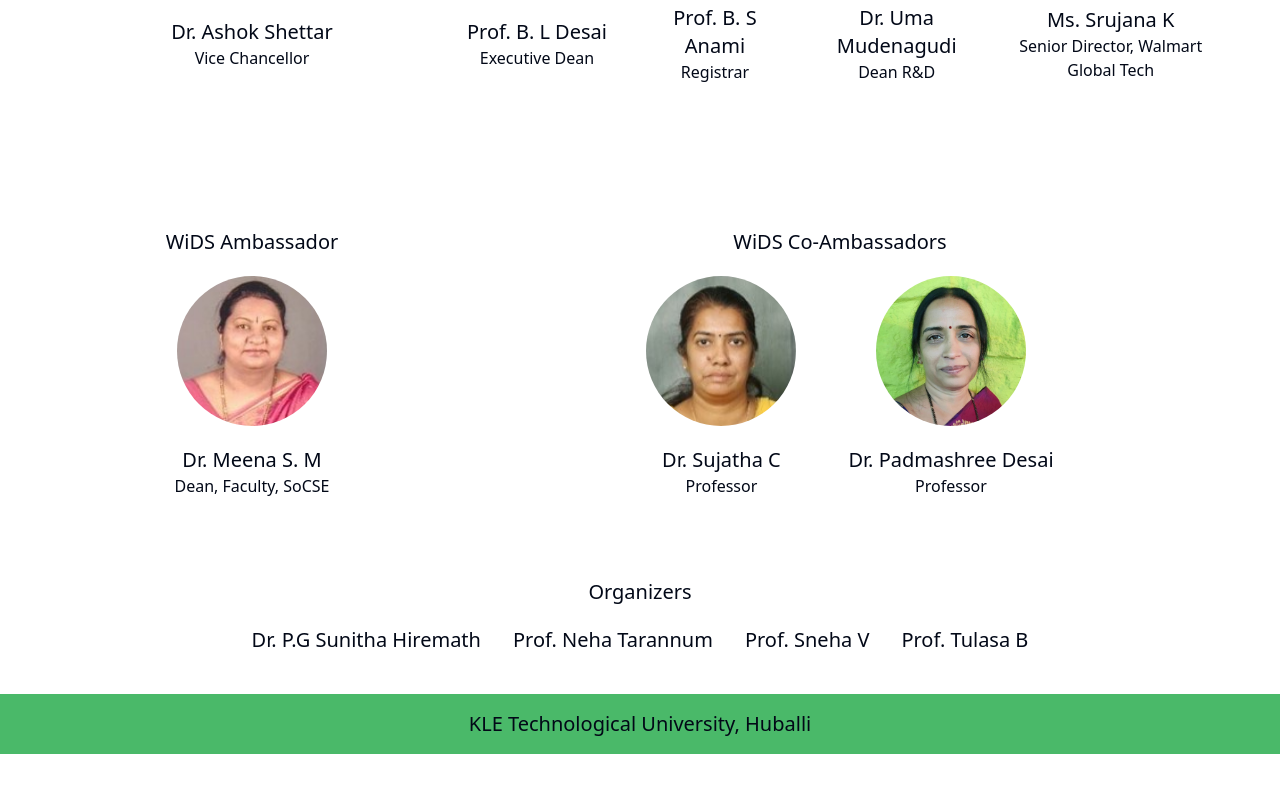
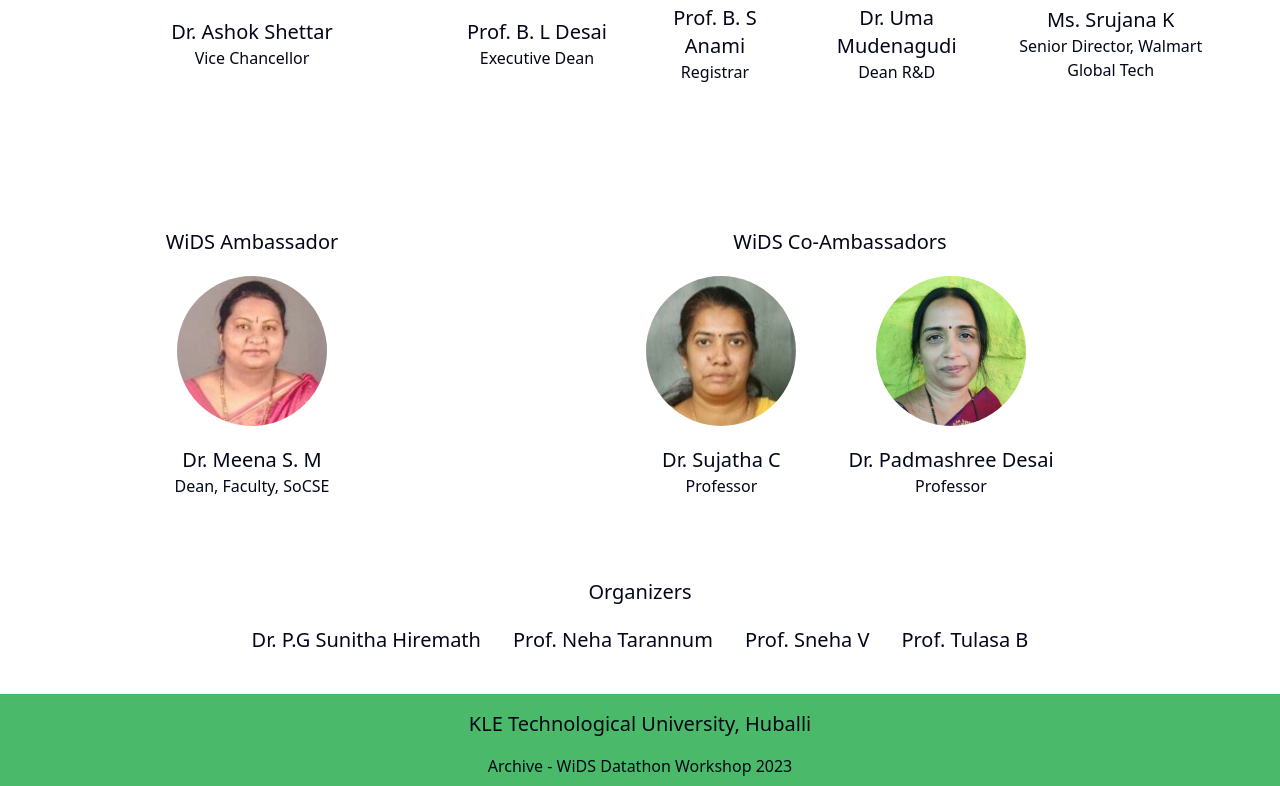
Before and after one commit to psbhatbvbcs/wids-kletech-2024, a Next.js app: page / in a window 1280 px wide. Shown: the part 2235-3021 px from the top of the page. Before the commit the page ends 2989 px from the top, so only its background shows below. Built offline with nearby package versions, Linux system fonts and the light colour scheme.

Commit message:
[done] - version 1.0

```diff
--- a/src/components/Footer.tsx
+++ b/src/components/Footer.tsx
@@ -6,6 +6,12 @@ const Footer = () => {
       <div className="w-full bg-[#4AB969] text-xl p-4 flex justify-center font-normal md:text-xl">
         KLE Technological University, Huballi
       </div>
+      <p className="w-full bg-[#4AB969] flex justify-center font-medium pb-2">
+        <a href="https://wids.kletech.ac.in/" target="_blank">
+          <span className="font-medium">Archive - </span>WiDS Datathon Workshop
+          2023
+        </a>
+      </p>
     </div>
   );
 };
```
